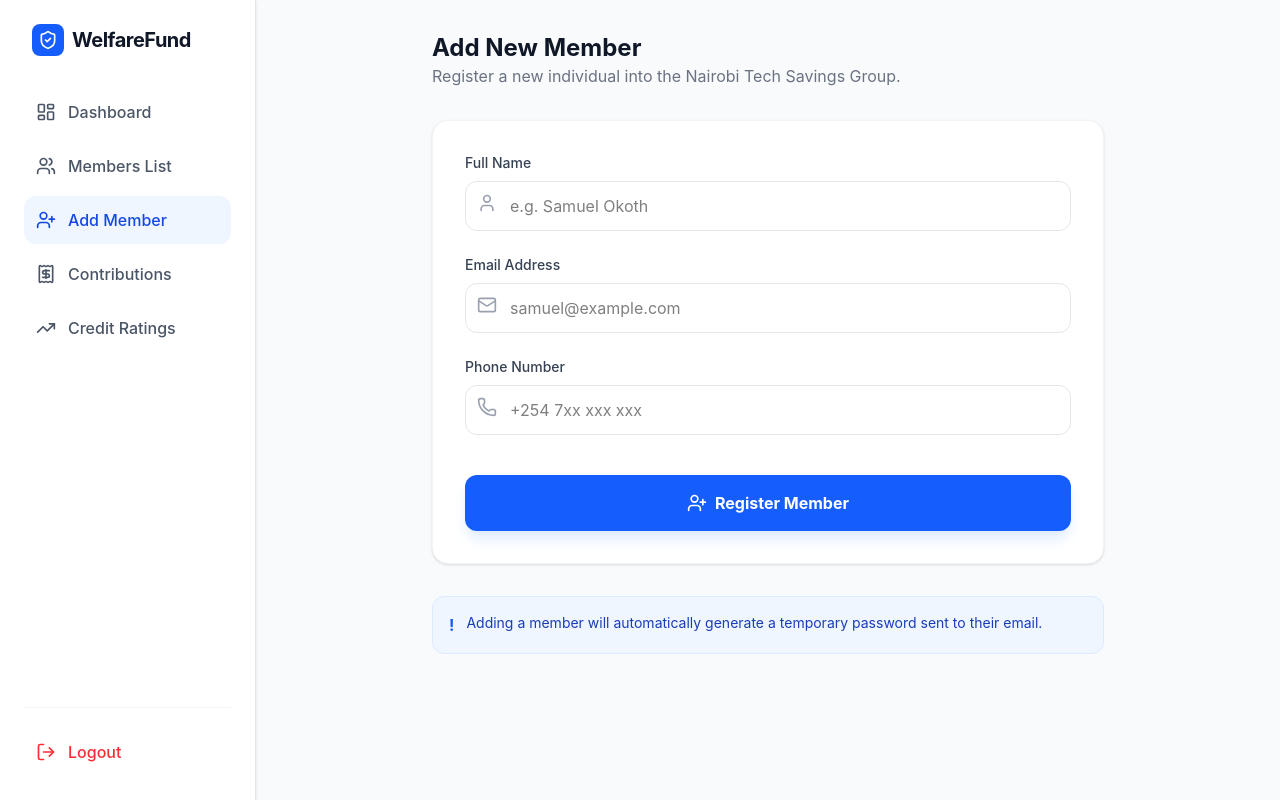
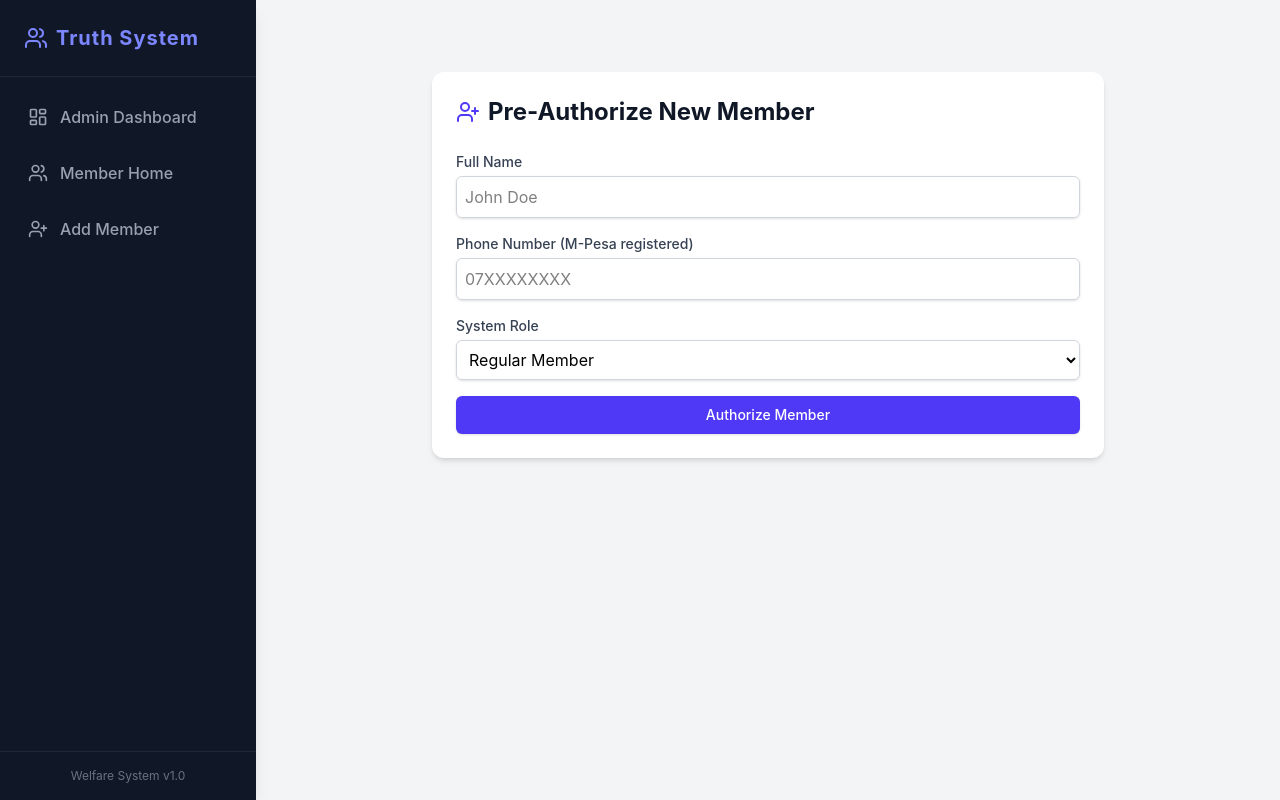
Before and after one commit to Mbogz/Welfare-Fund-Management-System, a React (Vite) app in the folder frontend/: page /admin/add-member in a window 1280 px wide. Built offline with nearby package versions, Linux system fonts and the light colour scheme.

Commit message:
sidebar and adding member

```diff
--- a/frontend/src/App.tsx
+++ b/frontend/src/App.tsx
@@ -5,7 +5,6 @@ import AdminsList from './pages/super-admin/AdminsList';
 import SuperAdminProfile from './pages/super-admin/Profile';
 import AdminDashboard from './pages/admin/Dashboard';
 import AdminMembers from './pages/admin/Members';
-import AddMember from './pages/admin/AddMember';
 import AdminContributions from './pages/admin/Contributions';
 import CreditRating from './pages/admin/CreditRating';
 import MemberDashboard from './pages/member/Dashboard';
@@ -13,43 +12,55 @@ import PaymentBot from './pages/member/PaymentBot';
 import MemberTransactions from './pages/member/Transactions';
 import MemberHome from './pages/member/Home';
 
+// Using the clean form layout component we wired up for pre-authorizations
+import AddMemberForm from './components/AddMemberForm';
+import Sidebar from './components/Sidebar';
+
 function App() {
   return (
     <Router>
+      <div className="flex h-screen w-screen overflow-hidden bg-gray-100">
+
+        {/* Permanent layout navigation on the left */}
+        <Sidebar />
+
+        {/* Core display content layout space on the right */}
+        <main className="flex-1 overflow-y-auto p-8">
           <Routes>
-        {/* Default route redirects to Super Admin Dashboard for now */}
-        <Route path="/" element={<Navigate to="/super-admin" />} />
+            {/* System Root Default Destination */}
+            <Route path="/" element={<Navigate to="/member/home" replace />} />
 
-        {/* Super Admin Routes */}
+            {/* ==========================================
+                SUPER ADMIN ROUTES
+               ========================================== */}
             <Route path="/super-admin" element={<SuperAdminDashboard />} />
+            <Route path="/super-admin/groups" element={<GroupsInfo />} />
+            <Route path="/super-admin/admins" element={<AdminsList />} />
+            <Route path="/super-admin/profile" element={<SuperAdminProfile />} />
 
-        <Route path="/super-admin/groups" element={<GroupsInfo />} />
-
-        <Route path="/super-admin/admins" element={<AdminsList />} />
-
-        <Route path="/super-admin/profile" element={<SuperAdminProfile  />} />
-
-        {/*  Admin Routes*/}
+            {/* ==========================================
+                ADMIN CONTROL PANEL ROUTES
+               ========================================== */}
             <Route path="/admin" element={<AdminDashboard />} />
-
             <Route path="/admin/members" element={<AdminMembers />} />
-
-        <Route path="/admin/add-member" element={<AddMember />} />
-
+            <Route path="/admin/add-member" element={<AddMemberForm />} />
             <Route path="/admin/contributions" element={<AdminContributions />} />
-
             <Route path="/admin/credit-rating" element={<CreditRating />} />
 
-        {/* Member Routes */}
+            {/* ==========================================
+                MEMBER INTERFACE ROUTES
+               ========================================== */}
             <Route path="/member" element={<MemberDashboard />} />
-
+            <Route path="/member/home" element={<MemberHome />} />
             <Route path="/member/payment-bot" element={<PaymentBot />} />
-
             <Route path="/member/transactions" element={<MemberTransactions />} />
 
-        <Route path="/member/home" element={<MemberHome />} />
+            {/* Catch-all global wildcard redirect to home screen if route doesn't exist */}
+            <Route path="*" element={<Navigate to="/member/home" replace />} />
+          </Routes>
+        </main>
 
-      </Routes>
+      </div>
     </Router>
   );
 }
--- /dev/null
+++ b/frontend/src/components/AddMemberForm.tsx
@@ -0,0 +1,110 @@
+import React, { useState } from 'react';
+import { supabase } from '../supabaseClient'; // Adjust path based on your file structure
+import { UserPlus, CheckCircle, AlertCircle } from 'lucide-react';
+
+export default function AddMemberForm() {
+  const [fullName, setFullName] = useState('');
+  const [phoneNumber, setPhoneNumber] = useState('');
+  const [role, setRole] = useState('member');
+  const [loading, setLoading] = useState(false);
+  const [status, setStatus] = useState<{ type: 'success' | 'error'; message: string } | null>(null);
+
+  const handleAddMember = async (e: React.FormEvent) => {
+    e.preventDefault();
+    setLoading(true);
+    setStatus(null);
+
+    // Basic Validation
+    if (!fullName || !phoneNumber) {
+      setStatus({ type: 'error', message: 'Please fill in all fields.' });
+      setLoading(false);
+      return;
+    }
+
+    try {
+      // Generate a temporary UUID for pre-authorization since they haven't signed up via Auth yet
+      // In production, you can link this via an invite token or email flow
+      const { error } = await supabase
+        .from('profiles')
+        .insert([
+          {
+            id: crypto.randomUUID(), // Placeholder ID until actual auth sign up updates it
+            full_name: fullName,
+            phone_number: phoneNumber,
+            role: role
+          }
+        ]);
+
+      if (error) throw error;
+
+      setStatus({ type: 'success', message: `${fullName} has been pre-authorized successfully!` });
+      setFullName('');
+      setPhoneNumber('');
+      setRole('member');
+    } catch (error: any) {
+      setStatus({ type: 'error', message: error.message || 'An error occurred.' });
+    } finally {
+      setLoading(false);
+    }
+  };
+
+  return (
+    <div className="max-w-md mx-auto bg-white rounded-xl shadow-md overflow-hidden md:max-w-2xl p-6 mt-10">
+      <div className="flex items-center space-x-2 mb-6">
+        <UserPlus className="h-6 w-6 text-indigo-600" />
+        <h2 className="text-2xl font-bold text-gray-900">Pre-Authorize New Member</h2>
+      </div>
+
+      {status && (
+        <div className={`p-4 rounded-md mb-4 flex items-center space-x-2 ${status.type === 'success' ? 'bg-green-50 text-green-800' : 'bg-red-50 text-red-800'}`}>
+          {status.type === 'success' ? <CheckCircle className="h-5 w-5" /> : <AlertCircle className="h-5 w-5" />}
+          <span>{status.message}</span>
+        </div>
+      )}
+
+      <form onSubmit={handleAddMember} className="space-y-4">
+        <div>
+          <label className="block text-sm font-medium text-gray-700">Full Name</label>
+          <input
+            type="text"
+            value={fullName}
+            onChange={(e) => setFullName(e.target.value)}
+            className="mt-1 block w-full rounded-md border-gray-300 shadow-sm focus:border-indigo-500 focus:ring-indigo-500 p-2 border"
+            placeholder="John Doe"
+          />
+        </div>
+
+        <div>
+          <label className="block text-sm font-medium text-gray-700">Phone Number (M-Pesa registered)</label>
+          <input
+            type="text"
+            value={phoneNumber}
+            onChange={(e) => setPhoneNumber(e.target.value)}
+            className="mt-1 block w-full rounded-md border-gray-300 shadow-sm focus:border-indigo-500 focus:ring-indigo-500 p-2 border"
+            placeholder="07XXXXXXXX"
+          />
+        </div>
+
+        <div>
+          <label className="block text-sm font-medium text-gray-700">System Role</label>
+          <select
+            value={role}
+            onChange={(e) => setRole(e.target.value)}
+            className="mt-1 block w-full rounded-md border-gray-300 shadow-sm focus:border-indigo-500 focus:ring-indigo-500 p-2 border"
+          >
+            <option value="member">Regular Member</option>
+            <option value="admin">Group Administrator</option>
+          </select>
+        </div>
+
+        <button
+          type="submit"
+          disabled={loading}
+          className="w-full flex justify-center py-2 px-4 border border-transparent rounded-md shadow-sm text-sm font-medium text-white bg-indigo-600 hover:bg-indigo-700 focus:outline-none focus:ring-2 focus:ring-offset-2 focus:ring-indigo-500 disabled:opacity-50"
+        >
+          {loading ? 'Processing...' : 'Authorize Member'}
+        </button>
+      </form>
+    </div>
+  );
+}
--- /dev/null
+++ b/frontend/src/components/Sidebar.tsx
@@ -0,0 +1,65 @@
+import React from 'react';
+import { LayoutDashboard, UserPlus, Users } from 'lucide-react';
+
+interface SidebarProps {
+  currentView: 'admin' | 'member' | 'add-member';
+  setCurrentView: (view: 'admin' | 'member' | 'add-member') => void;
+}
+
+export default function Sidebar({ currentView, setCurrentView }: SidebarProps) {
+  return (
+    <aside className="w-64 bg-gray-900 text-gray-100 flex flex-col h-full shadow-lg">
+      {/* Sidebar Header */}
+      <div className="p-6 border-b border-gray-800">
+        <h1 className="text-xl font-bold tracking-wider text-indigo-400 flex items-center gap-2">
+          <Users className="h-6 w-6" />
+          <span>Truth System</span>
+        </h1>
+      </div>
+
+      {/* Navigation Links */}
+      <nav className="flex-1 p-4 space-y-2">
+        <button
+          onClick={() => setCurrentView('admin')}
+          className={`flex items-center space-x-3 w-full p-3 rounded-lg font-medium transition-all ${
+            currentView === 'admin'
+              ? 'bg-indigo-600 text-white shadow-md shadow-indigo-600/20'
+              : 'text-gray-400 hover:bg-gray-800 hover:text-white'
+          }`}
+        >
+          <LayoutDashboard className="h-5 w-5" />
+          <span>Admin Dashboard</span>
+        </button>
+
+        <button
+          onClick={() => setCurrentView('member')}
+          className={`flex items-center space-x-3 w-full p-3 rounded-lg font-medium transition-all ${
+            currentView === 'member'
+              ? 'bg-indigo-600 text-white shadow-md shadow-indigo-600/20'
+              : 'text-gray-400 hover:bg-gray-800 hover:text-white'
+          }`}
+        >
+          <Users className="h-5 w-5" />
+          <span>Member Home</span>
+        </button>
+
+        <button
+          onClick={() => setCurrentView('add-member')}
+          className={`flex items-center space-x-3 w-full p-3 rounded-lg font-medium transition-all ${
+            currentView === 'add-member'
+              ? 'bg-indigo-600 text-white shadow-md shadow-indigo-600/20'
+              : 'text-gray-400 hover:bg-gray-800 hover:text-white'
+          }`}
+        >
+          <UserPlus className="h-5 w-5" />
+          <span>Add Member</span>
+        </button>
+      </nav>
+
+      {/* Sidebar Footer */}
+      <div className="p-4 border-t border-gray-800 text-center text-xs text-gray-500">
+        Welfare System v1.0
+      </div>
+    </aside>
+  );
+}
```
Lines whose indentation alone changed are shown as unchanged.
